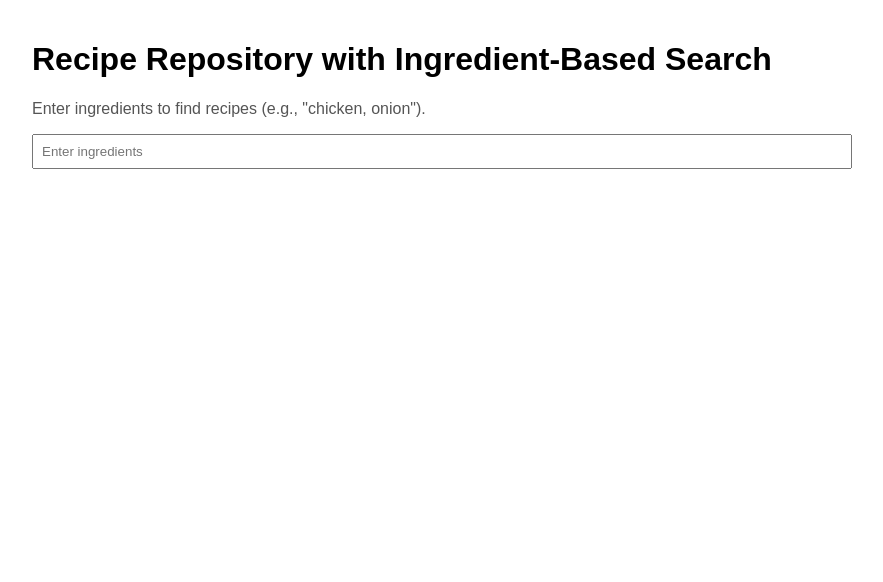
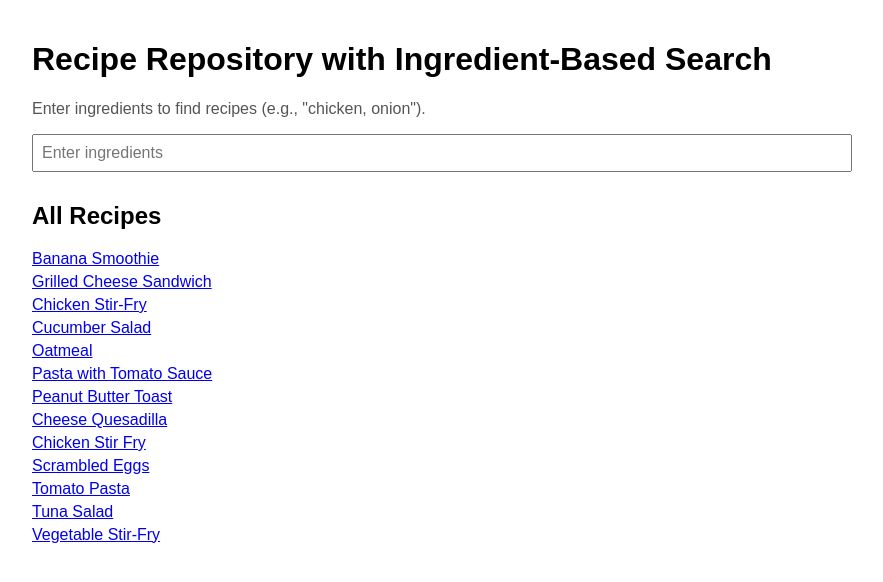
Before and after one commit to phuchungbhutia/recipe-repo, a website: page index.html in a window 1280 px wide. Shown: the whole page, without its empty margins (208-1091 px from the left). Drawn offline with nearby package versions, Linux system fonts and the light colour scheme.

```diff
--- a/index.html
+++ b/index.html
@@ -5,11 +5,34 @@
   <meta name="viewport" content="width=device-width, initial-scale=1.0">
   <title>Recipe Repository</title>
   <style>
-    body { font-family: Arial, sans-serif; max-width: 800px; margin: 0 auto; padding: 20px; }
-    input { width: 100%; padding: 8px; margin-bottom: 10px; }
-    ul { list-style: none; padding: 0; }
-    li { margin: 5px 0; }
-    p { color: #555; }
+    body {
+      font-family: Arial, sans-serif;
+      max-width: 800px;
+      margin: 0 auto;
+      padding: 20px;
+    }
+    input {
+      width: 100%;
+      padding: 8px;
+      margin-bottom: 10px;
+      font-size: 16px;
+    }
+    ul {
+      list-style: none;
+      padding: 0;
+    }
+    li {
+      margin: 5px 0;
+    }
+    p {
+      color: #555;
+    }
+    h2 {
+      margin-top: 20px;
+    }
+    #searchResults, #allRecipes {
+      margin-top: 10px;
+    }
   </style>
 </head>
 <body>
@@ -17,6 +40,9 @@
   <p>Enter ingredients to find recipes (e.g., "chicken, onion").</p>
   <input type="text" id="searchInput" placeholder="Enter ingredients">
   <div id="searchResults"></div>
+
+  <h2>All Recipes</h2>
+  <div id="allRecipes"></div>
 
   <script src="https://unpkg.com/lunr/lunr.js"></script>
   <script>
@@ -28,6 +54,7 @@
       } catch (error) {
         console.error('Error loading index:', error);
         document.getElementById('searchResults').innerHTML = '<p>Loading...</p>';
+        document.getElementById('allRecipes').innerHTML = '<p>Unable to load recipes.</p>';
         return null;
       }
     }
@@ -54,7 +81,7 @@
       });
     }
 
-    function displayResults(results) {
+    function displaySearchResults(results) {
       const resultsDiv = document.getElementById('searchResults');
       if (results.length === 0) {
         resultsDiv.innerHTML = '<p>No recipes found.</p>';
@@ -65,14 +92,31 @@
       `).join('') + '</ul>';
     }
 
+    function displayAllRecipes(recipes) {
+      const allRecipesDiv = document.getElementById('allRecipes');
+      if (!recipes || recipes.length === 0) {
+        allRecipesDiv.innerHTML = '<p>No recipes available.</p>';
+        return;
+      }
+      allRecipesDiv.innerHTML = '<ul>' + recipes.map(recipe => `
+        <li><a href="${recipe.path}">${recipe.title}</a></li>
+      `).join('') + '</ul>';
+    }
+
     document.addEventListener('DOMContentLoaded', async () => {
       const indexData = await loadIndex();
-      const searchInput = document.getElementById('searchInput');
-      searchInput.addEventListener('keyup', () => {
-        const query = searchInput.value;
-        const results = searchRecipes(query, indexData);
-        displayResults(results);
-      });
+      if (indexData) {
+        // Display all recipes
+        displayAllRecipes(indexData.recipes);
+
+        // Set up search functionality
+        const searchInput = document.getElementById('searchInput');
+        searchInput.addEventListener('keyup', () => {
+          const query = searchInput.value;
+          const results = searchRecipes(query, indexData);
+          displaySearchResults(results);
+        });
+      }
     });
   </script>
 </body>
```
